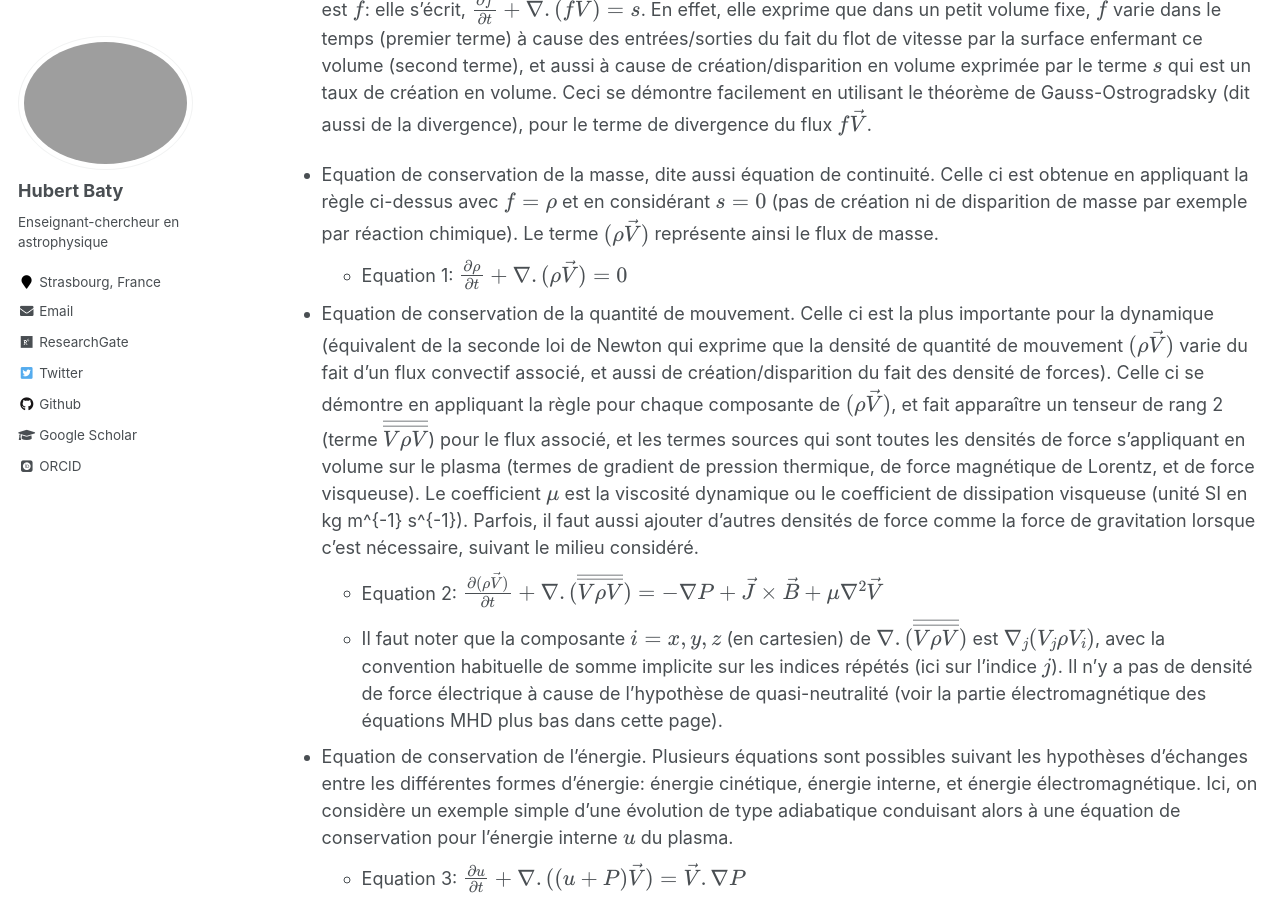
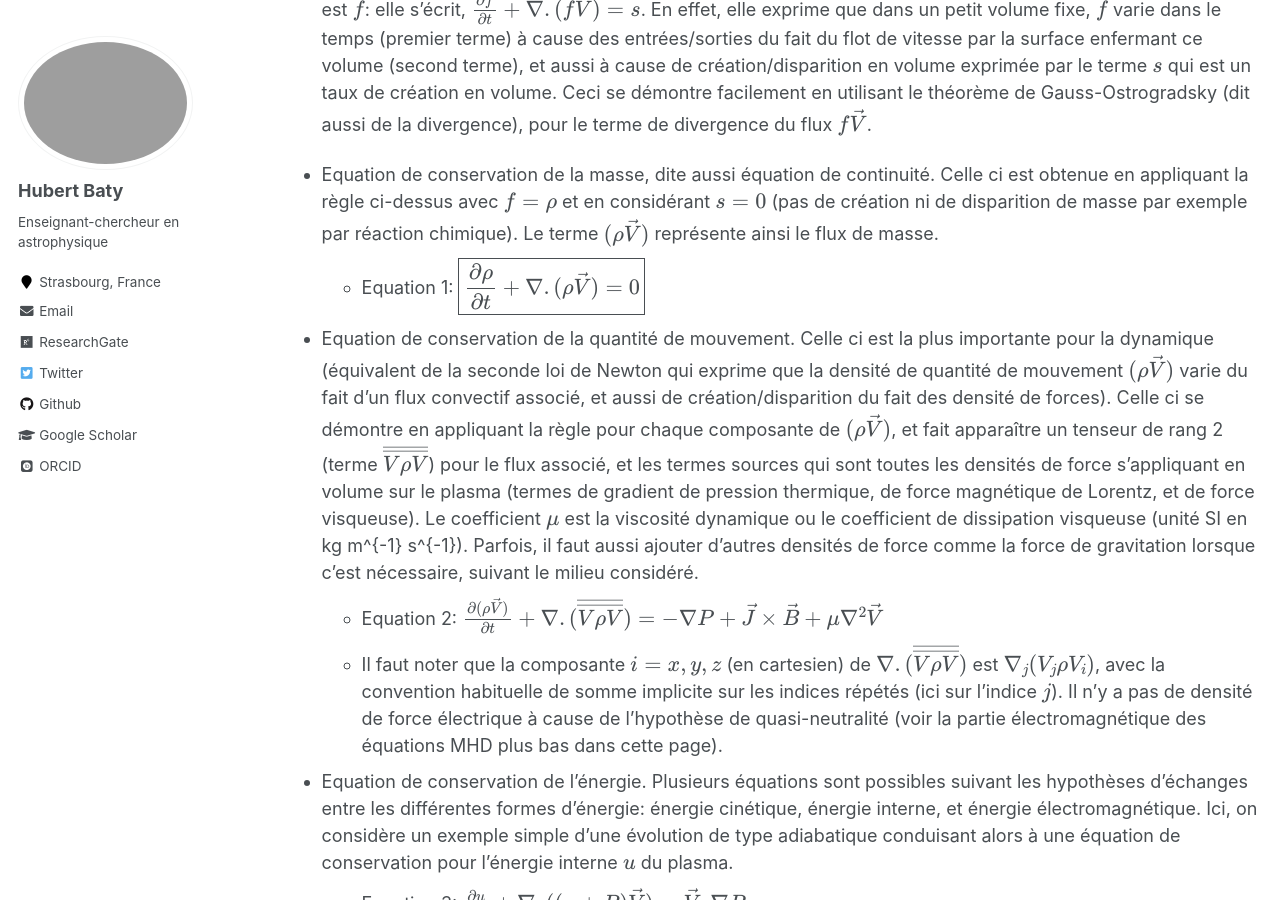
Before and after one commit to hubertbaty/hubertbaty.github.io, a Jekyll site: the page built from _pages/MHD.md, in a window 1280 px wide and 900 px high, scrolled down 347 px. Built offline with Jekyll 4.4.1, drawn with Linux system fonts in a browser that asks for light colours; some web fonts are replaced; formulas are drawn with MathJax 3.

Commit message:
Update MHD.md

```diff
--- a/_pages/MHD.md
+++ b/_pages/MHD.md
@@ -15,7 +15,7 @@ Les équations de base de la MHD (partie hydrodynamique)
 * Equation de base pour la conservation d'une quantité physique scalaire $F$ dont la densité par unité de volume est $f$: elle s'écrit, $\frac {\partial f} {\partial t} + \nabla . (f \vec V) = s$. En effet, elle exprime que dans un petit volume fixe, $f$ varie dans le temps (premier terme) à cause des entrées/sorties du fait du flot de vitesse par la surface enfermant ce volume (second terme), et aussi à cause de création/disparition en volume exprimée par le terme $s$ qui est un taux de création en volume. Ceci se démontre facilement en utilisant le théorème de Gauss-Ostrogradsky (dit aussi de la divergence), pour le terme de divergence du flux $f \vec V$.
 
 * Equation de conservation de la masse, dite aussi équation de continuité. Celle ci est obtenue en appliquant la règle ci-dessus avec $f = \rho$ et en considérant $s = 0$ (pas de création ni de disparition de masse par exemple par réaction chimique). Le terme $ (\rho \vec V)$ représente ainsi le flux de masse.
-  * Equation 1: $\frac {\partial \rho} {\partial t} + \nabla . (\rho \vec V) = 0$
+  * Equation 1:  $$\boxed{\frac {\partial \rho} {\partial t} + \nabla . (\rho \vec V) = 0}$$
 
 * Equation de conservation de la quantité de mouvement. Celle ci est la plus importante pour la dynamique (équivalent de la seconde loi de Newton qui exprime que la densité de quantité de mouvement $(\rho \vec V)$ varie du fait d'un flux convectif associé, et aussi de création/disparition du fait des densité de forces). Celle ci se démontre en appliquant la règle pour chaque composante de $(\rho \vec V)$, et fait apparaître un tenseur de rang 2 (terme $\overline{\overline {V \rho V }}$)
 pour le flux associé, et les termes sources qui sont toutes les densités de force s'appliquant en volume sur le plasma (termes de gradient de pression thermique, de force magnétique de Lorentz, et de force visqueuse). Le coefficient $\mu$ est la viscosité dynamique ou le coefficient de dissipation visqueuse (unité SI en kg m^{-1} s^{-1}). Parfois, il faut aussi ajouter d'autres densités de force comme la force de gravitation lorsque c'est nécessaire, suivant le milieu considéré.
```
